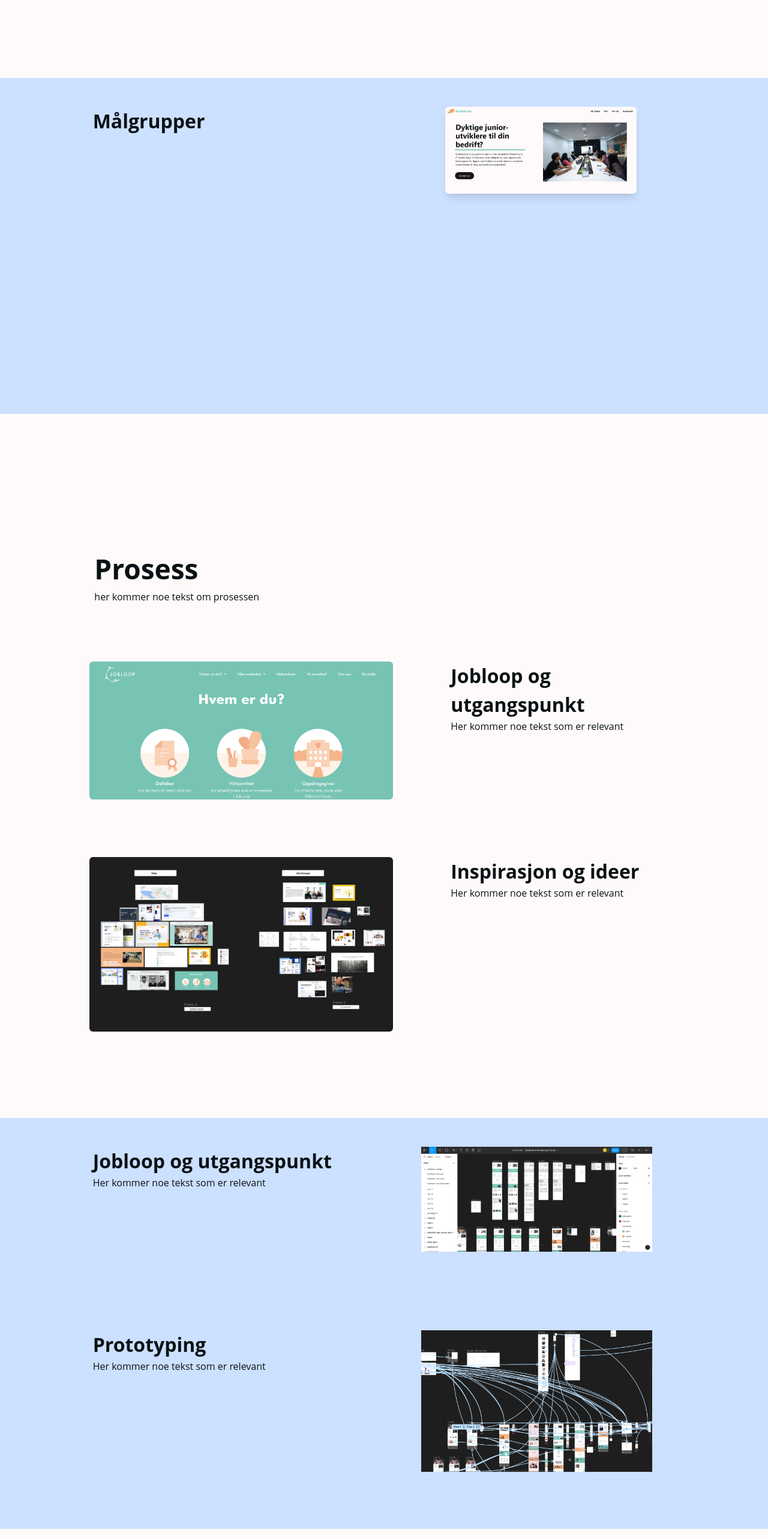
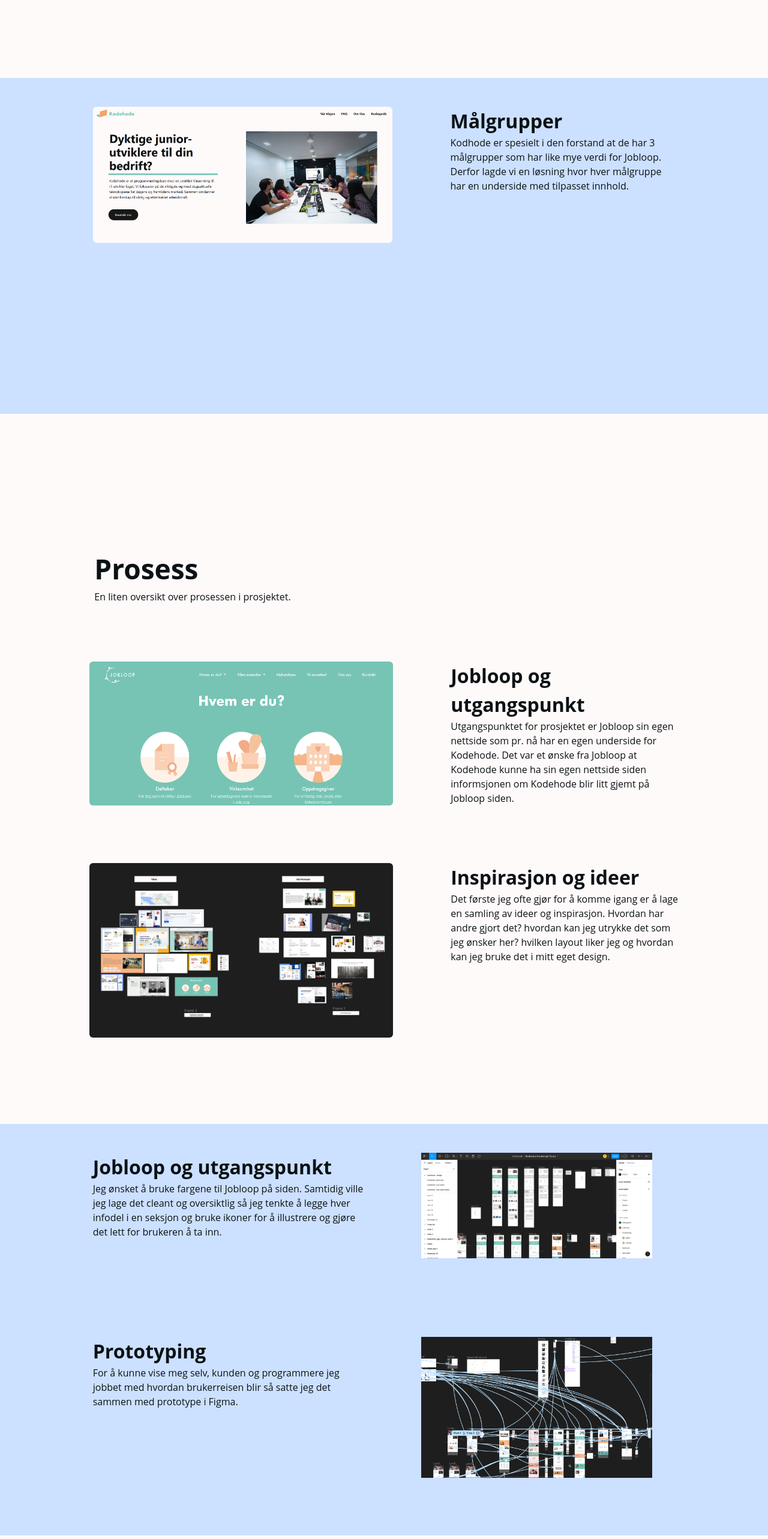
Before and after one commit to AndyKodehode/Portfolio2024, a Next.js app: page /kodehode in a window 1280 px wide. Shown: the part 1180-3746 px from the top of the page at 60% size. Built offline with nearby package versions, Linux system fonts and the light colour scheme.

Commit message:
tekst på Kodehode

```diff
--- a/components/project/projectBlock.jsx
+++ b/components/project/projectBlock.jsx
@@ -79,11 +79,11 @@ export function ProjectBlockBottom({bilde, title, textOne, textTwo, textThree, h
                             />
                         </div>
                         <div className="flex flex-row md:w-5/6 w-full gap-7">
-                                <div className="flex flex-col md:gap-34 gap-36 pb-7 ">
+                                {/* <div className="flex flex-col md:gap-32 gap-36 pb-7 ">
                                     <h2>1</h2>
                                     <h2>2</h2>
                                     <h2>3</h2>
-                                </div>
+                                </div> */}
 
                                 <div className="flex flex-col md:gap-10 gap-8 ">
                                     <div className="flex flex-col">
--- a/src/app/kodehode/page.js
+++ b/src/app/kodehode/page.js
@@ -1,7 +1,7 @@
 import { ProjectHeaderTwo } from "../../../components/project/projectHeader"
 import KodehodeMain from "../../../public/KodehodeMain.png"
 import KodehodeValg from "../../../public/KodehodeValg.png"
-import { ProjectBlockOne, ProjectBlockTwo } from "../../../components/project/projectBlock"
+import { ProjectBlockHawii, ProjectBlockOne, ProjectBlockTwo } from "../../../components/project/projectBlock"
 import KodehodeBedrift from "../../../public/KodehodeBedrift.png"
 import Jobloop2 from "../../../public/Jobloop2.png"
 import Inspirasjon from "../../../public/Inspirasjon.png"
@@ -10,7 +10,7 @@ import KodehodePT from "../../../public/KodehodePT.png"
 import KodehodeFigma from "../../../public/KodehodeFigma.png"
 import { ProjectBlockBottom } from "../../../components/project/projectBlock"
 import deltager from "../../../public/KodehodeDeltager.png"
-
+import fargebakgrunn from "../../../public/fargebakgrunn.png"
 
 
 export default function Kodehode(){
@@ -23,7 +23,7 @@ export default function Kodehode(){
 
             <div className="w-full flex flex-col items-center md:bg-[#CCE0FF] lg:h-[70vh] md:h-[40vh] ">
                 <div className="lg:w-10/12 flex justify-center">
-                <ProjectBlockOne bilde={KodehodeBedrift} title="Målgrupper " text="Her kommer noe tekst som er relevant"/>
+                <ProjectBlockTwo bilde={KodehodeBedrift} title="Målgrupper " text="Kodhode er spesielt i den forstand at de har 3 målgrupper som har like mye verdi for Jobloop. Derfor lagde vi en løsning hvor hver målgruppe har en underside med tilpasset innhold."/>
                 </div>
             </div>
 
@@ -31,18 +31,18 @@ export default function Kodehode(){
                 <div className="w-full flex flex-col">
                     <div className="w-full flex flex-col items-left p-12 pl-14">
                         <h2 className="text-[46px] text-center md:text-left">Prosess</h2>
-                        <p className="text-center md:text-left">her kommer noe tekst om prosessen</p>
+                        <p className="text-center md:text-left">En liten oversikt over prosessen i prosjektet. </p>
                     </div>
                     <div className="lg:w-full w-full flex flex-col items-center">
-                        <ProjectBlockTwo bilde={Jobloop2} title="Jobloop og utgangspunkt" text="Her kommer noe tekst som er relevant"/>
-                        <ProjectBlockTwo bilde={Inspirasjon} title="Inspirasjon og ideer" text="Her kommer noe tekst som er relevant"/>
+                        <ProjectBlockTwo bilde={Jobloop2} title="Jobloop og utgangspunkt" text="Utgangspunktet for prosjektet er Jobloop sin egen nettside som pr. nå har en egen underside for Kodehode. Det var et ønske fra Jobloop at Kodehode kunne ha sin egen nettside siden informsjonen om Kodehode blir litt gjemt på Jobloop siden."/>
+                        <ProjectBlockTwo bilde={Inspirasjon} title="Inspirasjon og ideer" text="Det første jeg ofte gjør for å komme igang er å lage en samling av ideer og inspirasjon. Hvordan har andre gjort det? hvordan kan jeg utrykke det som jeg ønsker her? hvilken layout liker jeg og hvordan kan jeg bruke det i mitt eget design."/>
                     </div>
                 </div>
 
                 <div className="lg:w-screen w-full flex flex-col items-center md:bg-[#CCE0FF]">
                    <div className="lg:w-10/12 w-full">
-                    <ProjectBlockThree bilde={KodehodeFigma} title="Jobloop og utgangspunkt" text="Her kommer noe tekst som er relevant" />
-                    <ProjectBlockThree bilde={KodehodePT} title="Prototyping" text="Her kommer noe tekst som er relevant" />
+                    <ProjectBlockThree bilde={KodehodeFigma} title="Jobloop og utgangspunkt" text="Jeg ønsket å bruke fargene til Jobloop på siden. Samtidig ville jeg lage det cleant og oversiktlig så jeg tenkte å legge hver infodel i en seksjon og bruke ikoner for å illustrere og gjøre det lett for brukeren å ta inn." />
+                    <ProjectBlockThree bilde={KodehodePT} title="Prototyping" text="For å kunne vise meg selv, kunden og programmere jeg jobbet med hvordan brukerreisen blir så satte jeg det sammen med prototype i Figma." />
                     </div>
                 </div>
             </div>
@@ -50,9 +50,16 @@ export default function Kodehode(){
             <div className="w-full md:w-10/12 flex flex-col p-12 gap-10">
                     <div className="w-full flex flex-col items-left ">
                         <h2 className="text-[46px] text-center md:text-left">Utfordringer og læring</h2>
-                        <p className="text-center md:text-left">her kommer noe tekst om læring i prosjektet</p>
+                        <p className="text-center md:text-left">Underveis har vi møtte på en del utfordringer som jeg håper og tror jeg har lært mye av. </p>
                     </div>
-                    <ProjectBlockBottom bilde={KodehodePT}/>
+                    <ProjectBlockBottom
+                    bilde={fargebakgrunn}
+                    headerOne="Universell utforming, tekst og farger"
+                    textOne="Underveis i prosjektet oppdaget vi at den hvite teksten på fargen ikke hadde god nok kontrast til å være innenfor universell utforming. I tillegg var det en del midtstilt tekst som også kan være utfordrende å lese"
+                    headerTwo="Lage filter med variables"
+                    textTwo="Kontaktsiden har filtrering på arbeidsplass og roller. For å illustrere dette i Figma brukte jeg variables, det er første gang jeg har brukt det i FIgma"
+                    headerThree="Samarbeid og tilbakemeldinger"
+                    textThree="Som designer og som en del av et team så må man tåle tilbakemeldinger og dette var et prosjekt hvor vi fikk jobbet med vår kommunikasjonsferdigheter og hvordan jeg takler tilbakemeldinger"/>
             </div>
         </div>
     )
```
Also changed, not shown: public/fargebakgrunn.png (added).
